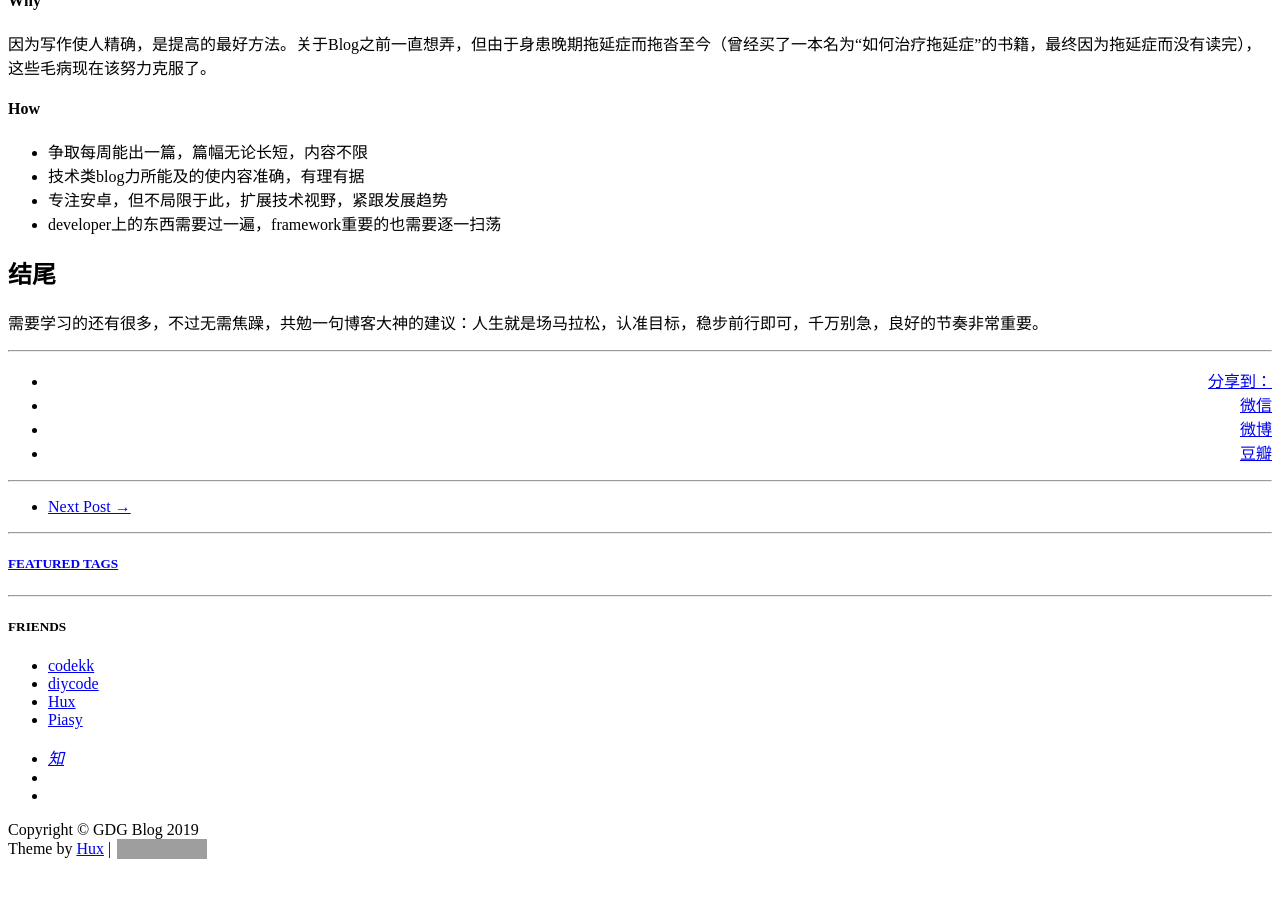
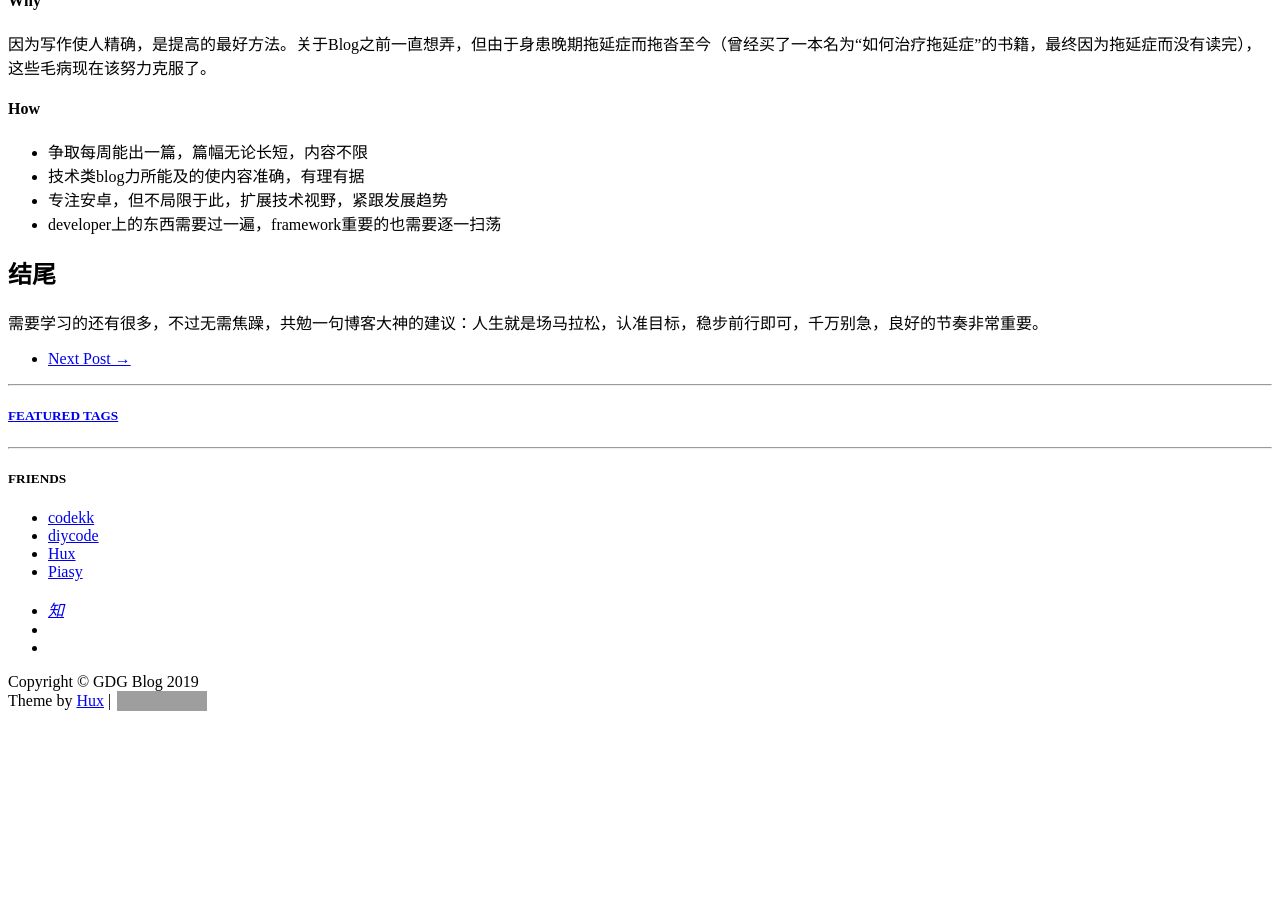
Before and after one commit to caloriesboom/caloriesboom.github.io, a Jekyll site: the page built from _posts/2019-03-16-Welcome to GDG Blog.markdown, in a window 1280 px wide and 900 px high, scrolled down 645 px. Built offline with Jekyll 4.4.1, drawn with Linux system fonts in a browser that asks for light colours; comment, search, counter and statistics services are not loaded; after the commit the page ends 1397 px from its top, so only the background shows below that; grey boxes are pictures that could not be loaded.

Commit message:
Update post.html

```diff
--- a/_layouts/post.html
+++ b/_layouts/post.html
@@ -48,7 +48,7 @@
                 post-container">
 
 				{{ content }}
-		     <hr>
+
 
                 {% if site.duoshuo_share && site.duoshuo_username %}
                 <!-- 多说 Share start -->
@@ -61,16 +61,11 @@
                     data-images="{{ site.url }}{{site.baseurl}}/{% if page.header-img %}{{ page.header-img }}{% else %}{{ site.header-img }}{% endif %}"
                     data-content="{{ content | strip_html | truncate:80 }} | {{ site.SEOTitle }} " >
                     <div class="ds-share-inline">
-                      <ul  class="ds-share-icons-16">
-                        <li data-toggle="ds-share-icons-more"><a class="ds-more" href="#">分享到：</a></li>
-                        <li><a class="ds-wechat flat" href="javascript:void(0);" data-service="wechat">微信</a></li>
-                        <li><a class="ds-weibo flat" href="javascript:void(0);" data-service="weibo">微博</a></li>
-                        <li><a class="ds-douban flat" href="javascript:void(0);" data-service="douban">豆瓣</a></li>
-                      </ul>
+
                       <div class="ds-share-icons-more">
                       </div>
                     </div>
-                <hr>
+
                 </div>
 
 
```
